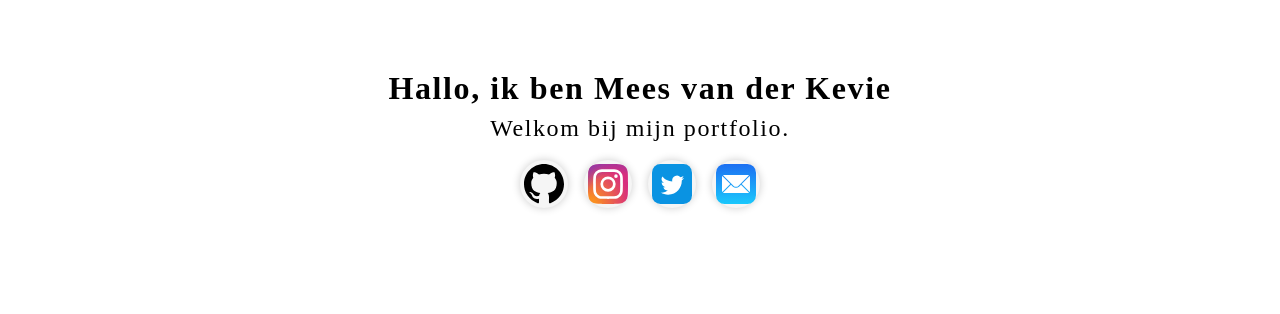
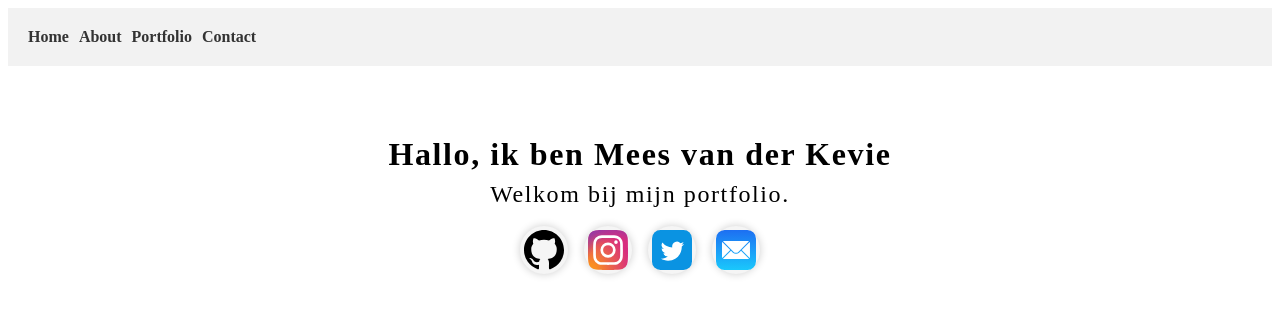
Before and after one commit to meesvanderkevie/Portfolio, a Vue app: page / in a window 1280 px wide. Shown: the top 314 px of the page. Built offline with nearby package versions, Linux system fonts and the light colour scheme.

Commit message:
Added header

```diff
--- a/src/App.vue
+++ b/src/App.vue
@@ -1,14 +1,17 @@
 <script>
   import SocialBar from "./components/SocialBar.vue";
+  import Header from "./components/Header.vue";
   export default {
     components: {
-      SocialBar
+      SocialBar,
+      Header
     }
   }
 
 </script>
 
 <template>
+  <Header/>
   <div class="welkomsttekst">
     <h1>Hallo, ik ben Mees van der Kevie</h1>
     <p>Welkom bij mijn portfolio.</p>
--- a/src/components/Header.vue
+++ b/src/components/Header.vue
@@ -0,0 +1,42 @@
+<template>
+    <header>
+        <nav>
+            <ul>
+                <li><a href="">Home</a></li>
+                <li><a href="#">About</a></li>
+                <li><a href="#">Portfolio</a></li>
+                <li><a href="#">Contact</a></li>
+            </ul>
+        </nav>
+    </header>
+</template>
+
+<script>
+export default {
+    name: 'Header',
+}
+</script>
+
+<style scoped>
+header {
+    background-color: #f2f2f2;
+    padding: 20px;
+}
+
+nav ul {
+    list-style-type: none;
+    margin: 0;
+    padding: 0;
+}
+
+nav ul li {
+    display: inline-block;
+    margin-right: 10px;
+}
+
+nav ul li a {
+    text-decoration: none;
+    color: #333;
+    font-weight: bold;
+}
+</style>
```
Also changed, not shown: src/main.js (line endings or trailing spaces).
